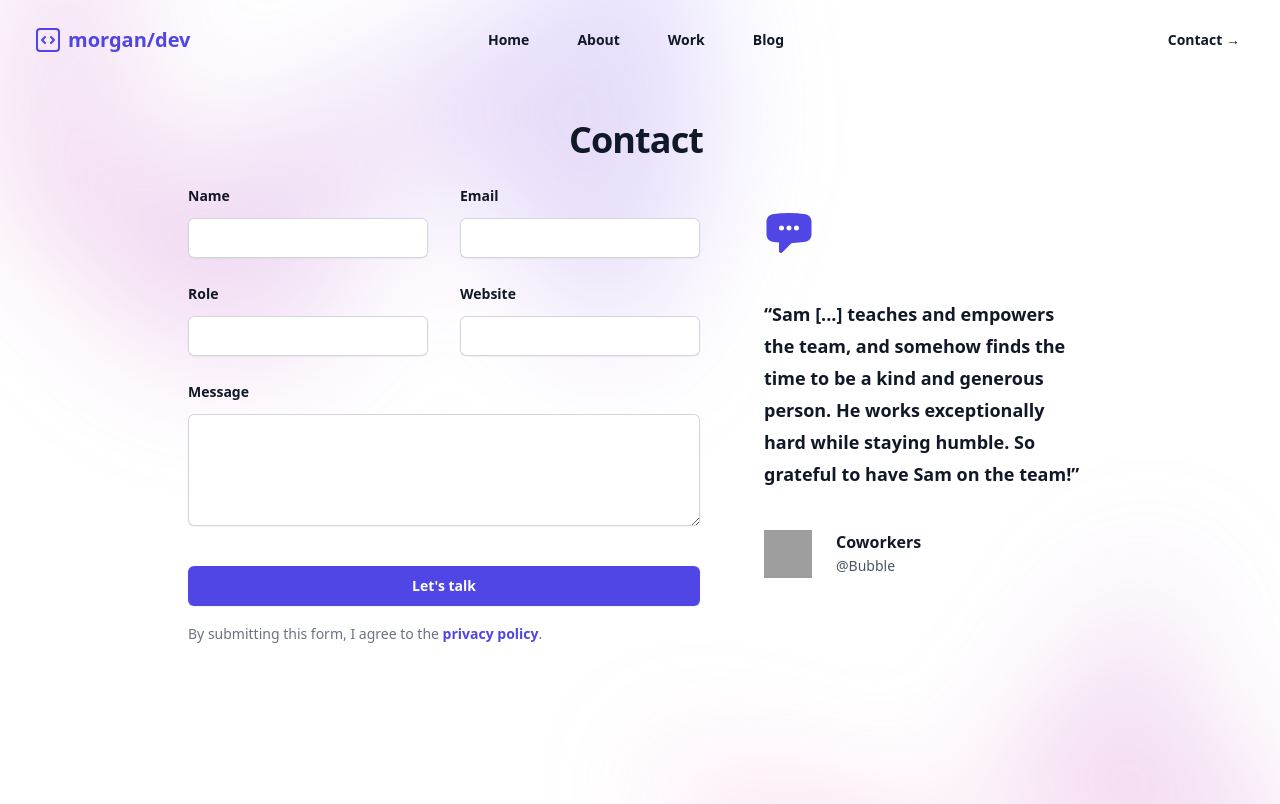
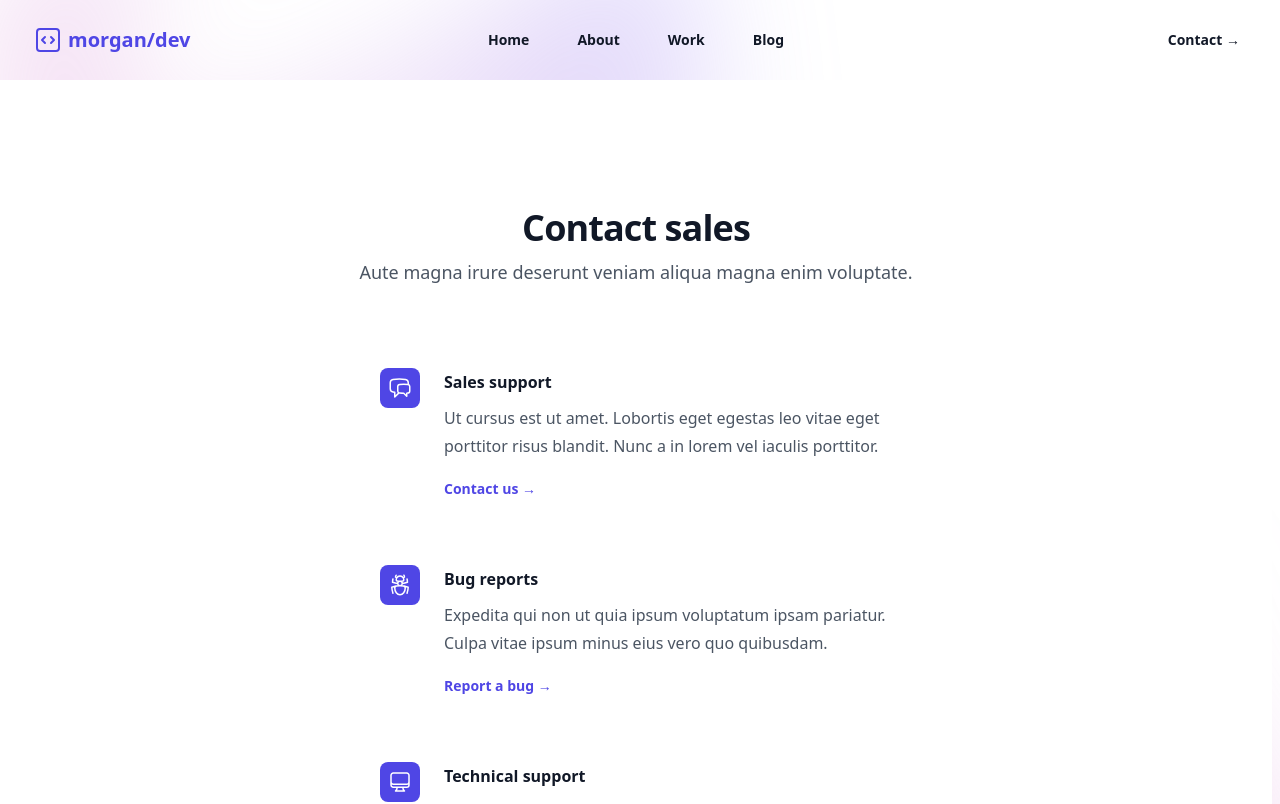
Before and after one commit to sammorgandev/morgan-dev-react-rebuild, a React (Create React App) app: page /contact in a window 1280 px wide. Shown: the top 804 px of the page. Built offline with nearby package versions, Linux system fonts and the light colour scheme; grey boxes are pictures that could not be loaded.

Commit message:
update contact

```diff
--- a/src/pages/Contact.tsx
+++ b/src/pages/Contact.tsx
@@ -1,145 +1,89 @@
-import { ChatBubbleLeftEllipsisIcon } from "@heroicons/react/20/solid";
+import {
+	BugAntIcon,
+	ChatBubbleLeftRightIcon,
+	ComputerDesktopIcon,
+} from "@heroicons/react/24/outline";
+import { Link } from "react-router-dom";
 
 export default function Example() {
 	return (
-		<div className="relative isolate bg-transparent px-6 py-10 lg:px-8">
-			<div className="mx-auto max-w-2xl lg:max-w-4xl">
-				<h2 className="text-4xl text-left lg:text-center font-bold tracking-tight text-gray-900 dark:text-slate-100">
-					Contact
+		<div className="isolate bg-white px-6 py-24 sm:py-32 lg:px-8">
+			<div className="mx-auto max-w-2xl sm:text-center">
+				<h2 className="text-3xl font-bold tracking-tight text-gray-900 sm:text-4xl">
+					Contact sales
 				</h2>
-
-				<div className="mt-6 flex flex-col gap-16 sm:gap-y-20 lg:flex-row">
-					<form className="lg:flex-auto">
-						<div className="grid grid-cols-1 gap-x-8 gap-y-6 sm:grid-cols-2">
-							<div>
-								<label
-									htmlFor="name"
-									className="block text-sm font-semibold leading-6 text-gray-900 dark:text-slate-300">
-									Name
-								</label>
-								<div className="mt-2.5">
-									<input
-										type="text"
-										name="name"
-										id="name"
-										autoComplete="given-name"
-										className="block w-full rounded-md border-0 px-3.5 py-2 text-gray-900 shadow-sm ring-1 ring-inset ring-gray-300 placeholder:text-gray-400 focus:ring-2 focus:ring-inset focus:ring-indigo-600 sm:text-sm sm:leading-6"
+				<p className="mt-2 text-lg leading-8 text-gray-600">
+					Aute magna irure deserunt veniam aliqua magna enim voluptate.
+				</p>
+			</div>
+			<div className="mx-auto mt-20 max-w-lg space-y-16">
+				<div className="flex gap-x-6">
+					<div className="flex h-10 w-10 shrink-0 items-center justify-center rounded-lg bg-indigo-600">
+						<ChatBubbleLeftRightIcon
+							className="h-6 w-6 text-white"
+							aria-hidden="true"
 						/>
 					</div>
+					<div>
+						<h3 className="text-base font-semibold leading-7 text-gray-900">
+							Sales support
+						</h3>
+						<p className="mt-2 leading-7 text-gray-600">
+							Ut cursus est ut amet. Lobortis eget egestas leo vitae eget
+							porttitor risus blandit. Nunc a in lorem vel iaculis porttitor.
+						</p>
+						<p className="mt-4">
+							<Link
+								to="#"
+								className="text-sm font-semibold leading-6 text-indigo-600">
+								Contact us <span aria-hidden="true">&rarr;</span>
+							</Link>
+						</p>
+					</div>
+				</div>
+				<div className="flex gap-x-6">
+					<div className="flex h-10 w-10 shrink-0 items-center justify-center rounded-lg bg-indigo-600">
+						<BugAntIcon className="h-6 w-6 text-white" aria-hidden="true" />
 					</div>
 					<div>
-								<label
-									htmlFor="email"
-									className="block text-sm font-semibold leading-6 text-gray-900 dark:text-slate-300">
-									Email
-								</label>
-								<div className="mt-2.5">
-									<input
-										type="text"
-										name="email"
-										id="email"
-										autoComplete="family-name"
-										className="block w-full rounded-md border-0 px-3.5 py-2 text-gray-900 shadow-sm ring-1 ring-inset ring-gray-300 placeholder:text-gray-400 focus:ring-2 focus:ring-inset focus:ring-indigo-600 sm:text-sm sm:leading-6"
+						<h3 className="text-base font-semibold leading-7 text-gray-900">
+							Bug reports
+						</h3>
+						<p className="mt-2 leading-7 text-gray-600">
+							Expedita qui non ut quia ipsum voluptatum ipsam pariatur. Culpa
+							vitae ipsum minus eius vero quo quibusdam.
+						</p>
+						<p className="mt-4">
+							<Link
+								to="#"
+								className="text-sm font-semibold leading-6 text-indigo-600">
+								Report a bug <span aria-hidden="true">&rarr;</span>
+							</Link>
+						</p>
+					</div>
+				</div>
+				<div className="flex gap-x-6">
+					<div className="flex h-10 w-10 shrink-0 items-center justify-center rounded-lg bg-indigo-600">
+						<ComputerDesktopIcon
+							className="h-6 w-6 text-white"
+							aria-hidden="true"
 						/>
 					</div>
-							</div>
 					<div>
-								<label
-									htmlFor="budget"
-									className="block text-sm font-semibold leading-6 text-gray-900 dark:text-slate-300">
-									Role
-								</label>
-								<div className="mt-2.5">
-									<input
-										id="role"
-										name="role"
-										type="text"
-										className="block w-full rounded-md border-0 px-3.5 py-2 text-gray-900 shadow-sm ring-1 ring-inset ring-gray-300 placeholder:text-gray-400 focus:ring-2 focus:ring-inset focus:ring-indigo-600 sm:text-sm sm:leading-6"
-									/>
-								</div>
-							</div>
-							<div>
-								<label
-									htmlFor="website"
-									className="block text-sm font-semibold leading-6 text-gray-900 dark:text-slate-300">
-									Website
-								</label>
-								<div className="mt-2.5">
-									<input
-										type="text"
-										name="website"
-										id="website"
-										className="block w-full rounded-md border-0 px-3.5 py-2 text-gray-900 shadow-sm ring-1 ring-inset ring-gray-300 placeholder:text-gray-400 focus:ring-2 focus:ring-inset focus:ring-indigo-600 sm:text-sm sm:leading-6"
-									/>
-								</div>
-							</div>
-							<div className="sm:col-span-2">
-								<label
-									htmlFor="message"
-									className="block text-sm font-semibold leading-6 text-gray-900 dark:text-slate-300">
-									Message
-								</label>
-								<div className="mt-2.5">
-									<textarea
-										id="message"
-										name="message"
-										rows={4}
-										className="block w-full rounded-md border-0 px-3.5 py-2 text-gray-900 shadow-sm ring-1 ring-inset ring-gray-300 placeholder:text-gray-400 focus:ring-2 focus:ring-inset focus:ring-indigo-600 sm:text-sm sm:leading-6"
-										defaultValue={""}
-									/>
-								</div>
-							</div>
-						</div>
-						<div className="mt-10">
-							<button
-								type="submit"
-								className="block w-full rounded-md bg-indigo-600 px-3.5 py-2.5 text-center text-sm font-semibold text-white shadow-sm hover:bg-indigo-500 focus-visible:outline focus-visible:outline-2 focus-visible:outline-offset-2 focus-visible:outline-indigo-600">
-								Let&apos;s talk
-							</button>
-						</div>
-						<p className="mt-4 text-sm leading-6 text-gray-500 dark:text-slate-400">
-							By submitting this form, I agree to the{" "}
-							<a href="#" className="font-semibold text-indigo-600">
-								privacy&nbsp;policy
-							</a>
-							.
+						<h3 className="text-base font-semibold leading-7 text-gray-900">
+							Technical support
+						</h3>
+						<p className="mt-2 leading-7 text-gray-600">
+							Sint aut modi porro consequatur architecto commodi qui
+							consequatur. Dignissimos adipisci minima.
 						</p>
-					</form>
-					<div className="lg:mt-6 lg:w-80 lg:flex-none">
-						<ChatBubbleLeftEllipsisIcon
-							width={50}
-							height={50}
-							className="text-indigo-600"
-						/>
-						<figure className="mt-10">
-							<blockquote className="text-lg font-semibold leading-8 text-gray-900 dark:text-slate-300">
-								<p>
-									“Sam [...] teaches and empowers the team, and somehow finds
-									the time to be a kind and generous person. He works
-									exceptionally hard while staying humble. So grateful to have
-									Sam on the team!”
+						<p className="mt-4">
+							<Link
+								to="#"
+								className="text-sm font-semibold leading-6 text-indigo-600">
+								Join our Discord <span aria-hidden="true">&rarr;</span>
+							</Link>
 						</p>
-							</blockquote>
-							<figcaption className="mt-10 flex gap-x-6">
-								{
-									<img
-										src="/bubble-dark.png"
-										alt=""
-										className="h-12 w-12 flex-none"
-										width={50}
-										height={50}
-									/>
-								}
-								<div>
-									<div className="text-base font-semibold text-gray-900 dark:text-slate-300">
-										Coworkers{" "}
-									</div>
-									<div className="text-sm leading-6 text-gray-600 dark:text-slate-300">
-										@Bubble
-									</div>
-								</div>
-							</figcaption>
-						</figure>
 					</div>
 				</div>
 			</div>
```
Lines whose indentation alone changed are shown as unchanged.
